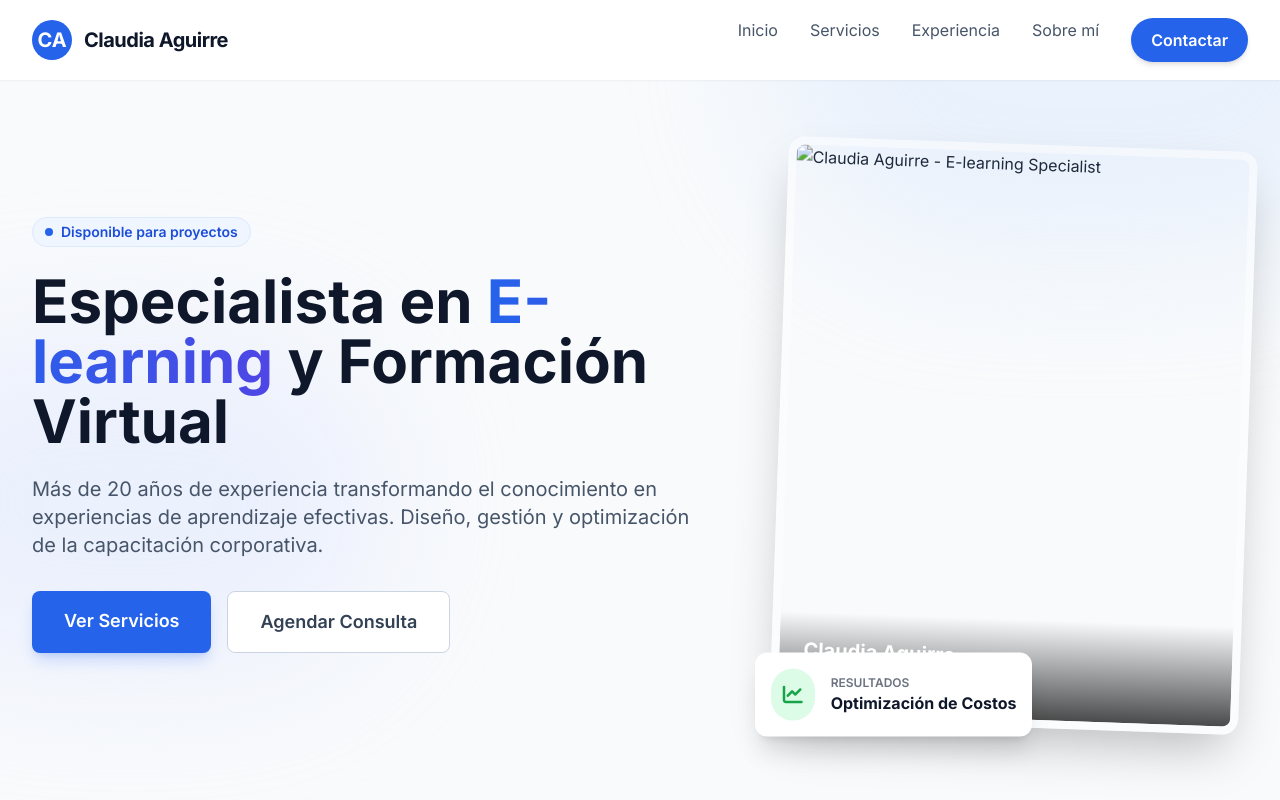
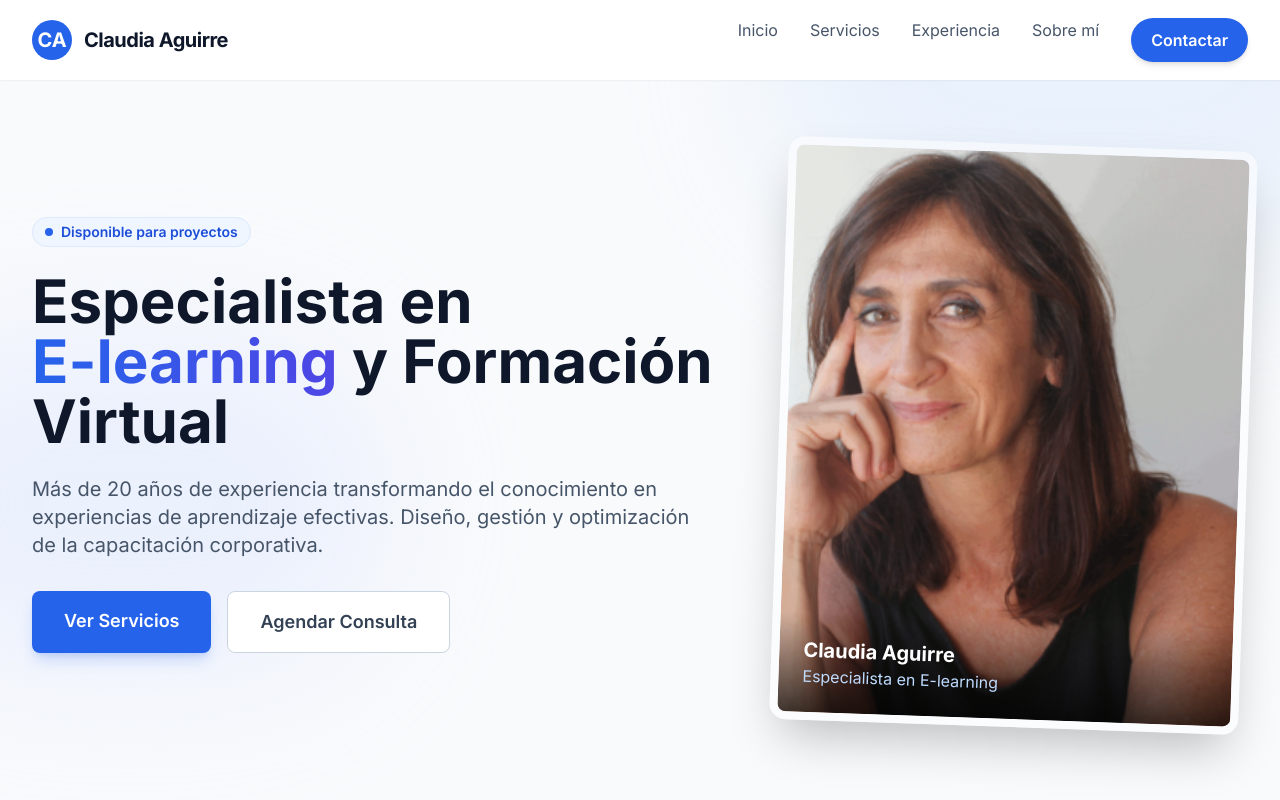
Before and after one commit to raullunal/ClaudiaAguirre, a plain HTML site: page index.html in a window 1280 px wide. Shown: the top 800 px of the page. Drawn offline with nearby package versions, Linux system fonts and the light colour scheme.

Commit message:
Update index.html

```diff
--- a/index.html
+++ b/index.html
@@ -65,7 +65,7 @@
                         <span class="w-2 h-2 rounded-full bg-blue-600 mr-2"></span> Disponible para proyectos
                     </div>
                     <h1 class="text-4xl sm:text-5xl lg:text-6xl font-extrabold text-slate-900 leading-tight mb-6">
-                        Especialista en <span class="text-transparent bg-clip-text bg-gradient-to-r from-blue-600 to-indigo-600">E-learning</span> y Formación Virtual
+                        Especialista en <br /> <span class="text-transparent bg-clip-text bg-gradient-to-r from-blue-600 to-indigo-600">E-learning</span> y Formación Virtual
                     </h1>
                     <p class="text-lg sm:text-xl text-slate-600 mb-8 leading-relaxed max-w-2xl mx-auto lg:mx-0">
                         Más de 20 años de experiencia transformando el conocimiento en experiencias de aprendizaje efectivas. Diseño, gestión y optimización de la capacitación corporativa.
@@ -83,14 +83,14 @@
                     <!-- Placeholder for Image -->
                     <div class="relative rounded-2xl overflow-hidden shadow-2xl border-8 border-white/50 rotate-2 hover:rotate-0 transition-transform duration-500">
                         <!-- Replace src with actual image URL or uploaded asset -->
-                        <img src="assets/images/img_1_87.png&auto=format&fit=crop&w=800&q=80" alt="Claudia Aguirre - E-learning Specialist" class="w-full h-auto object-cover aspect-[4/5]">
+                        <img src="assets/images/img_1_87.png" alt="Claudia Aguirre - E-learning Specialist" class="w-full h-auto object-cover aspect-[4/5]">
                         <div class="absolute bottom-0 left-0 w-full bg-gradient-to-t from-black/70 to-transparent p-6">
                             <p class="text-white font-bold text-xl">Claudia Aguirre</p>
                             <p class="text-blue-200">Especialista en E-learning</p>
                         </div>
                     </div>
                     <!-- Floating Badge -->
-                    <div class="absolute -bottom-6 -left-6 bg-white p-4 rounded-xl shadow-xl flex items-center gap-4 animate-bounce" style="animation-duration: 3s;">
+                    <!-- <div class="absolute -bottom-6 -left-6 bg-white p-4 rounded-xl shadow-xl flex items-center gap-4 animate-bounce" style="animation-duration: 3s;">
                         <div class="bg-green-100 p-3 rounded-full text-green-600">
                             <i class="fas fa-chart-line text-xl"></i>
                         </div>
@@ -98,7 +98,7 @@
                             <p class="text-xs text-gray-500 font-semibold uppercase">Resultados</p>
                             <p class="text-slate-900 font-bold">Optimización de Costos</p>
                         </div>
-                    </div>
+                    </div> -->
                 </div>
             </div>
         </div>
```
